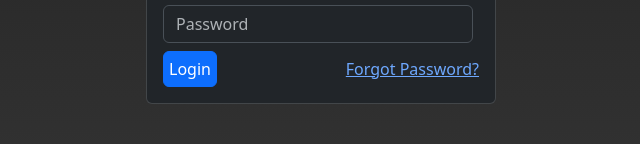
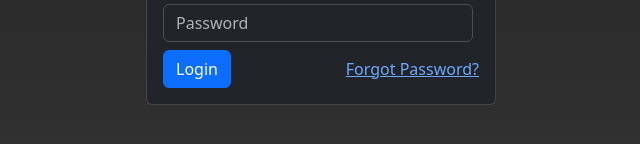
Before and after one commit to nodomw/iskolaprojekt, a website: page index.html in a window 1280 px wide. Shown: the part 398-542 px from the top of the page, 319-959 px from the left. Drawn offline with nearby package versions, Linux system fonts and the light colour scheme.

Commit message:
Revert "main css link AFTER bootstrap"
This reverts commit 203afdf8a2be4fd83def3bb8f9e70a79b43621ca.

```diff
--- a/index.html
+++ b/index.html
@@ -5,9 +5,10 @@
 		<meta charset="utf-8">
 		<meta name="viewport" content="width=device-width, initial-scale=1">
 		<title>Edgy game</title>
+		<link rel="stylesheet" href="index.css">
 		<script src="https://ajax.googleapis.com/ajax/libs/jquery/3.7.1/jquery.min.js"></script>
-		<link href="https://cdn.jsdelivr.net/npm/bootstrap@5.3.2/dist/css/bootstrap.min.css" rel="stylesheet" integrity="sha384-T3c6CoIi6uLrA9TneNEoa7RxnatzjcDSCmG1MXxSR1GAsXEV/Dwwykc2MPK8M2HN" crossorigin="anonymous">
-		<link rel="stylesheet" href="index.css">
+		<link href="https://cdn.jsdelivr.net/npm/bootstrap@5.3.2/dist/css/bootstrap.min.css" rel="stylesheet"
+			integrity="sha384-T3c6CoIi6uLrA9TneNEoa7RxnatzjcDSCmG1MXxSR1GAsXEV/Dwwykc2MPK8M2HN" crossorigin="anonymous">
 	</head>
 
 	<body>
```
